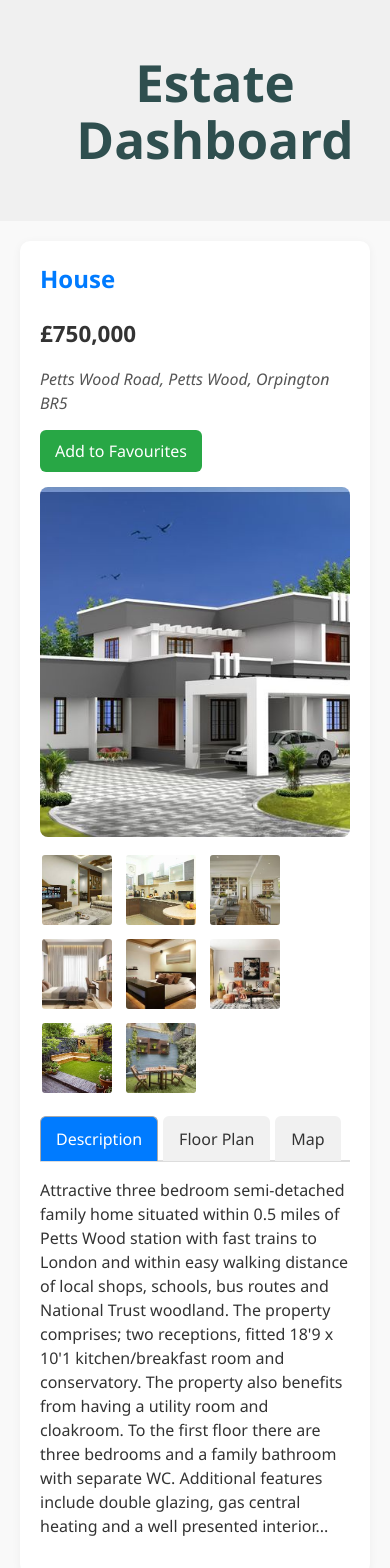
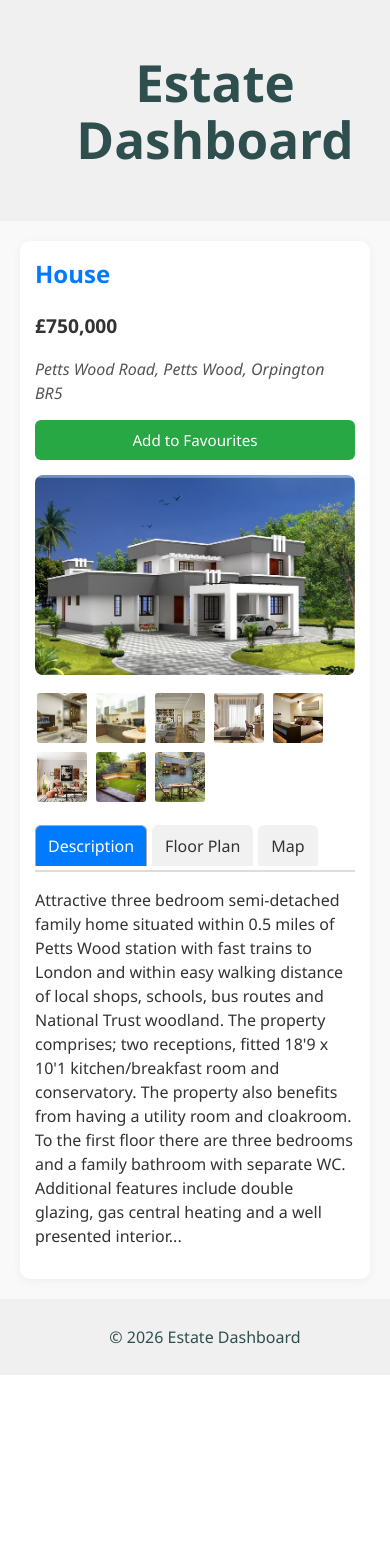
Before and after one commit to sevsave/estate-agent-react-app, a React (Vite) app: page /property/prop1 in a window 390 px wide. Shown: the top 1568 px of the page. After the commit the page ends 1375 px from the top, so only its background shows below. Built offline with nearby package versions, Linux system fonts and the light colour scheme.

Commit message:
Implement security measures(csp)

```diff
--- a/index.html
+++ b/index.html
@@ -2,6 +2,18 @@
 <html lang="en">
   <head>
     <meta charset="UTF-8" />
+    <meta
+  http-equiv="Content-Security-Policy"
+  content="
+    default-src 'self';
+    script-src 'self' 'unsafe-inline' 'unsafe-eval';
+    style-src 'self' 'unsafe-inline';
+    img-src 'self' data: https:;
+    font-src 'self' https:;
+    frame-src https://www.google.com https://maps.google.com;
+    connect-src 'self' https://maps.googleapis.com;
+  "
+/>
     <link rel="icon" type="image/svg+xml" href="/vite.svg" />
     <meta name="viewport" content="width=device-width, initial-scale=1.0" />
     <title>estate-dashboard</title>
--- a/package.json
+++ b/package.json
@@ -10,7 +10,8 @@
     "preview": "vite preview"
   },
   "dependencies": {
-    "@hello-pangea/dnd": "^18.0.1",
+    "@dnd-kit/core": "^6.3.1",
+    "@dnd-kit/sortable": "^10.0.0",
     "react": "^19.2.0",
     "react-dom": "^19.2.0",
     "react-router-dom": "^7.11.0",
--- a/src/App.css
+++ b/src/App.css
@@ -21,8 +21,6 @@
   color: darkslategray;
   width: 100%;
 }
-
-/* App.css */
 
 body {
   margin: 0;
@@ -51,7 +49,6 @@ button:hover {
   transform: translateY(-1px);
 }
 
-/* Links */
 a {
   text-decoration: none;
   color: #007bff;
--- a/src/components/SearchForm.css
+++ b/src/components/SearchForm.css
@@ -45,3 +45,33 @@
 .search-form button:hover {
   background-color: #0056b3;
 }
+
+@media (max-width: 1024px) {
+  .search-form {
+    padding: 15px;
+  }
+
+  .search-form input,
+  .search-form select,
+  .search-form .rw-dropdownlist,
+  .search-form .rw-datepicker,
+  .search-form .rw-numberpicker {
+    padding: 6px 8px;
+  }
+
+  .search-form button {
+    font-size: 0.95rem;
+    padding: 8px;
+  }
+}
+
+@media (max-width: 600px) {
+  .search-form h3 {
+    font-size: 1.1rem;
+  }
+
+  .search-form button {
+    font-size: 0.9rem;
+    padding: 6px;
+  }
+}
--- a/src/pages/PropertyPage.css
+++ b/src/pages/PropertyPage.css
@@ -88,3 +88,51 @@
   background-color: #007bff;
   color: white;
 }
+
+@media (max-width: 1024px) {
+  .main-image img {
+    height: 250px;
+  }
+
+  .thumbnails img {
+    width: 60px;
+    height: 60px;
+  }
+
+  .react-tabs__tab-list {
+    flex-wrap: wrap;
+  }
+
+  .react-tabs__tab {
+    padding: 8px 12px;
+    margin-bottom: 5px;
+  }
+}
+
+@media (max-width: 600px) {
+  .main-image img {
+    height: 200px;
+  }
+
+  .thumbnails {
+    gap: 5px;
+  }
+
+  .thumbnails img {
+    width: 50px;
+    height: 50px;
+  }
+
+  .property-page {
+    padding: 15px;
+  }
+
+  .favourite-btn {
+    width: 100%;
+    font-size: 0.95rem;
+  }
+
+  .price {
+    font-size: 1.2rem;
+  }
+}
--- a/src/pages/SearchPage.css
+++ b/src/pages/SearchPage.css
@@ -39,3 +39,44 @@
   justify-content: flex-start;
   gap: 10px;
 }
+/* Responsive for tablets and smaller screens */
+@media (max-width: 1024px) {
+  .results {
+    grid-template-columns: repeat(auto-fit, minmax(220px, 1fr));
+    gap: 15px;
+  }
+
+  .property-card {
+    flex-direction: column;
+  }
+
+  .property-actions {
+    flex-direction: column;
+    gap: 5px;
+  }
+
+  .property-actions button {
+    width: 100%;
+  }
+}
+
+/* Mobile phones */
+@media (max-width: 600px) {
+  .results {
+    grid-template-columns: 1fr;
+    gap: 10px;
+  }
+
+  .property-card {
+    padding: 10px;
+  }
+
+  .property-info p {
+    font-size: 0.9rem;
+  }
+
+  .property-actions button {
+    font-size: 0.9rem;
+    padding: 8px;
+  }
+}
--- a/src/pages/SearchPage.jsx
+++ b/src/pages/SearchPage.jsx
@@ -5,6 +5,8 @@ import { Link } from "react-router-dom";
 import FavouritesList from "../components/FavouritesList";
 import { FavouritesContext } from "../context/FavouritesContext";
 import './SearchPage.css';
+
+
 
 function SearchPage() {
   const [criteria, setCriteria] = useState({});
```
Also changed, not shown: src/components/DraggableResults.jsx (deleted), 1 other file (tests, documents, lock files or other folders).
